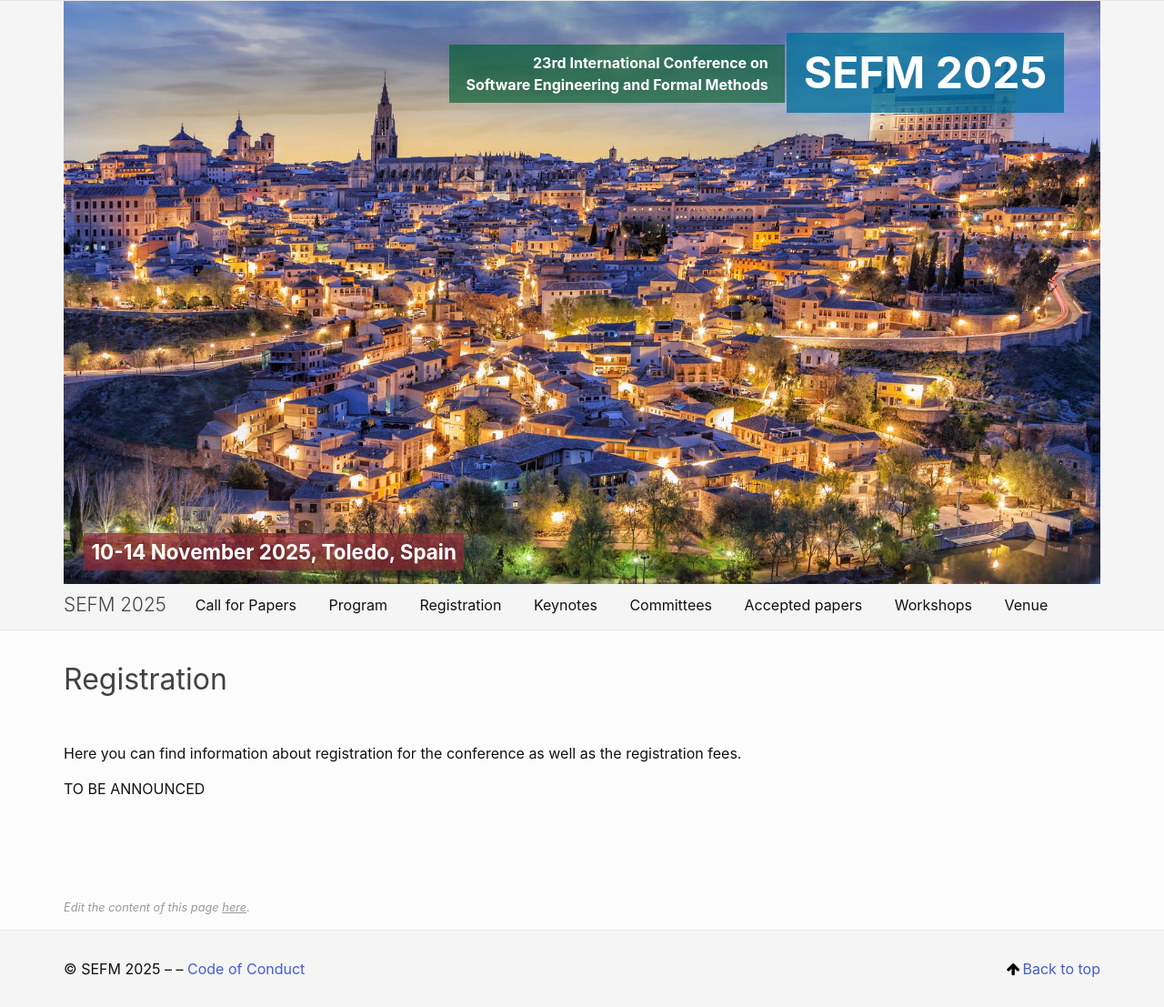
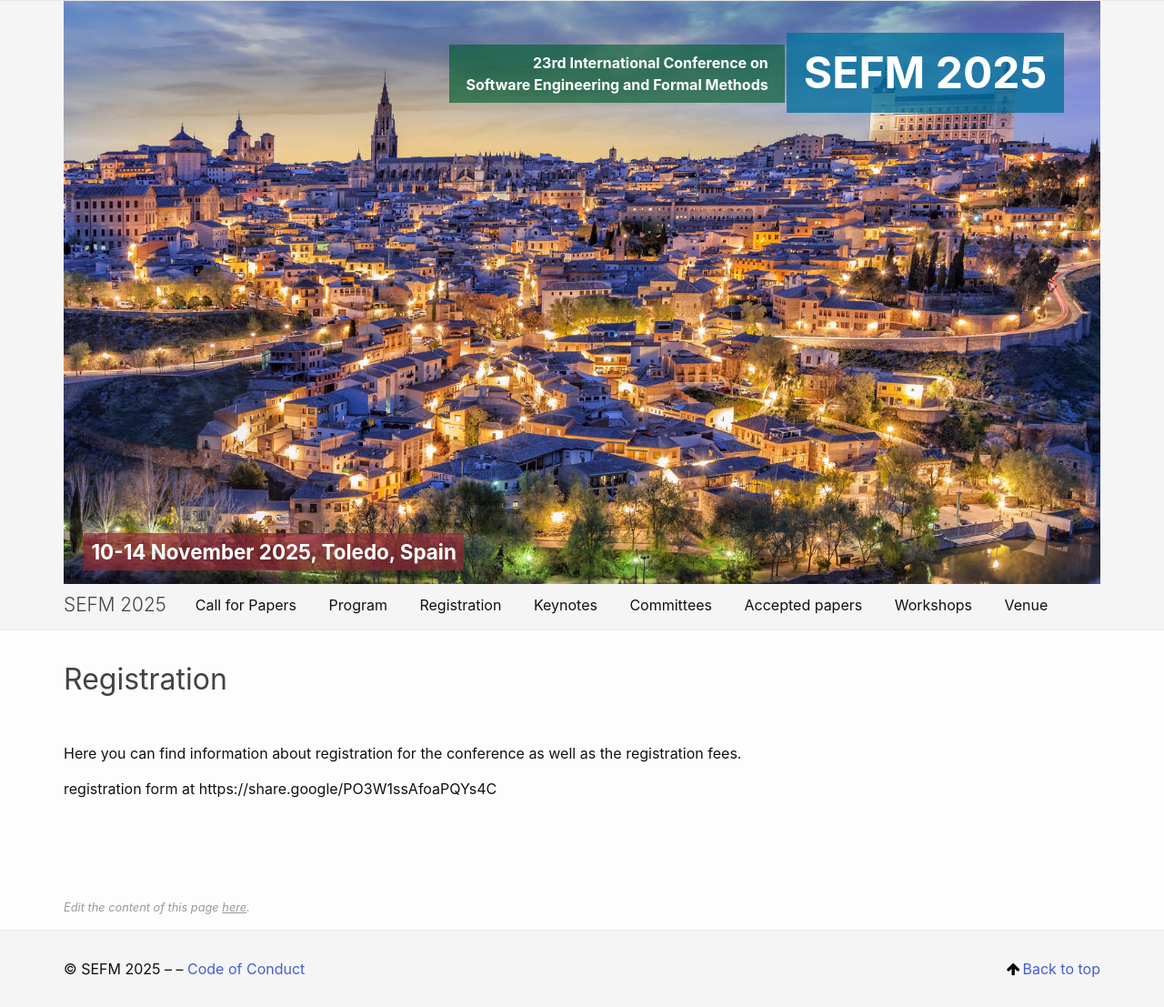
Before and after one commit to sefm-conference/2025, a Jekyll site: the page built from _pages/registration.md, in a window 1280 px wide. Shown: the whole page at 91% size. Built offline with Jekyll 4.4.1, drawn with Linux system fonts in a browser that asks for light colours.

Commit message:
Update registration.md

```diff
--- a/_pages/registration.md
+++ b/_pages/registration.md
@@ -9,4 +9,4 @@ hide: false
 
 Here you can find information about registration for the conference as well as the registration fees.
 
-TO BE ANNOUNCED
+registration form at https://share.google/PO3W1ssAfoaPQYs4C
```
